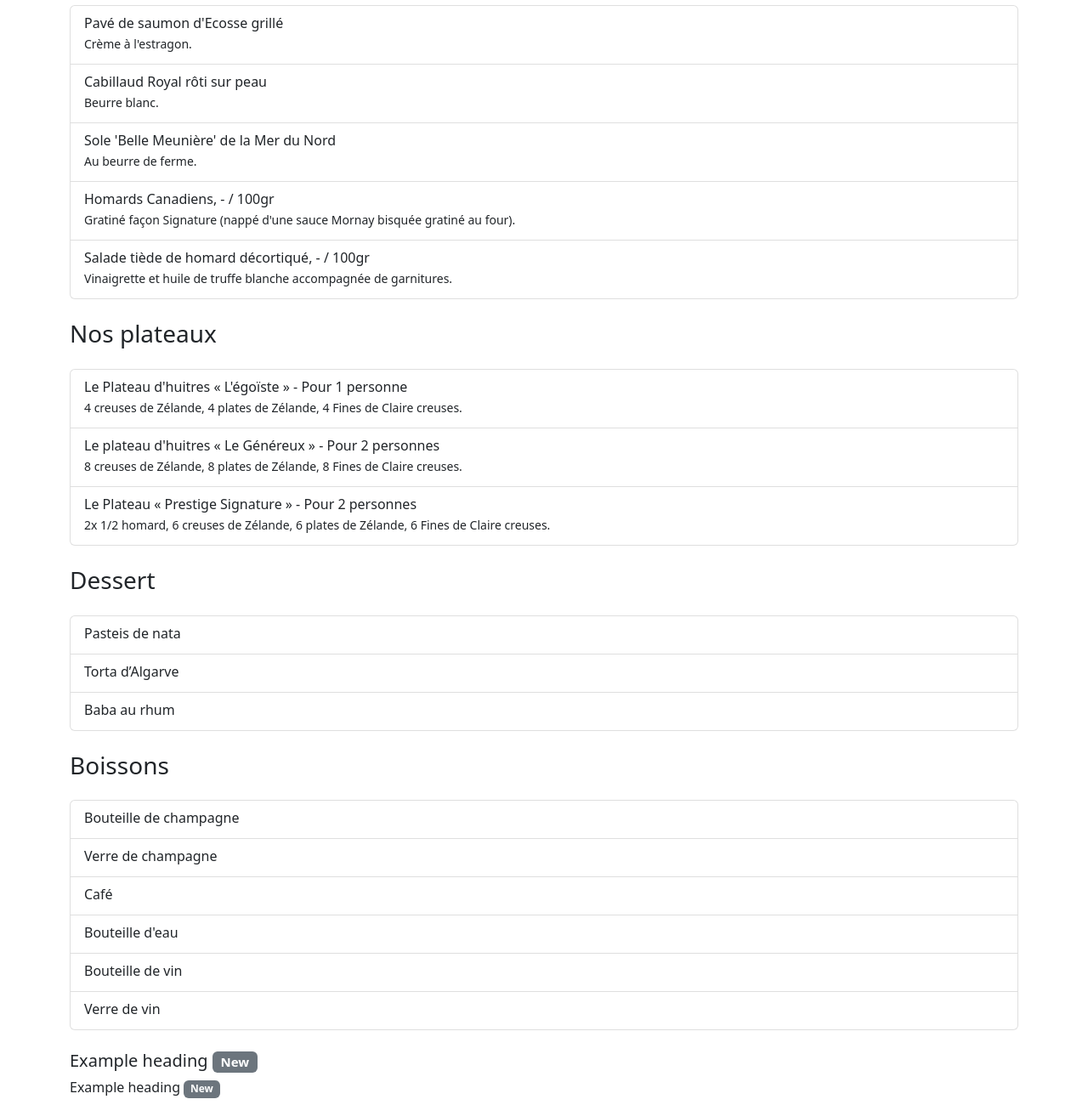
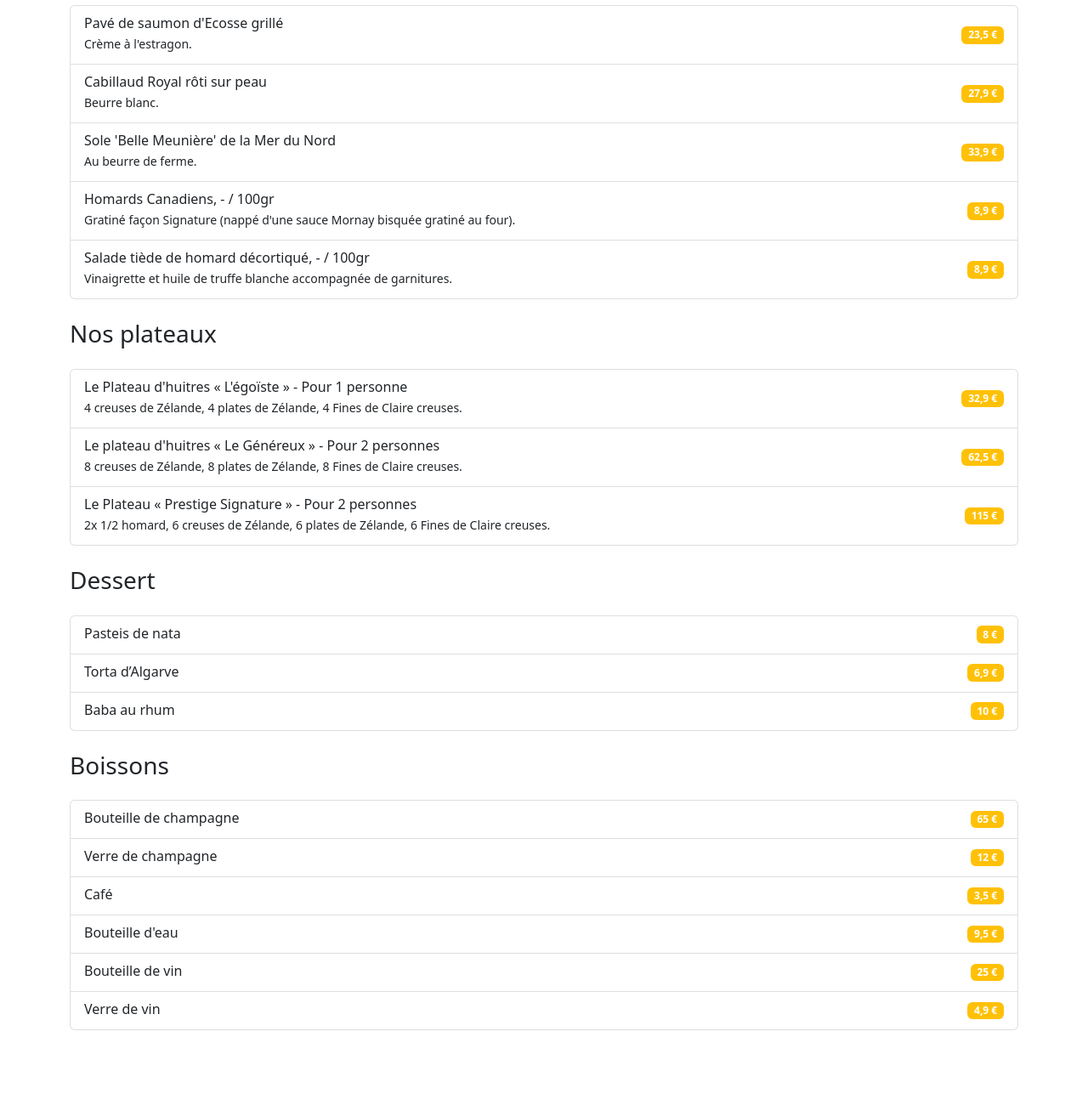
Before and after one commit to arnoldhaub/restaurant-css-framework, a plain HTML site: page menu.html in a window 1280 px wide. Shown: the part 1200-2500 px from the top of the page at 85% size. After the commit the page ends 2436 px from the top, so only its background shows below. Drawn offline with nearby package versions, Linux system fonts and the light colour scheme.

Commit message:
Notre menu - fin

```diff
--- a/menu.html
+++ b/menu.html
@@ -61,19 +61,19 @@
         <ul class="list-group my-4">
           <li class="list-group-item d-flex justify-content-between align-items-center">
             <p class="mb-1">Saumon fumé de Norvège artisanal tranché main<br><small>Échalote, persil frais et pain toasté.</small></p>
-            <span class="badge badge-primary badge-pill">17,8 €</span>
+            <span class="badge bg-warning badge-pill">17,8 €</span>
           </li>
           <li class="list-group-item d-flex justify-content-between align-items-center">
             <p class="mb-1">Huîtres creuses de Zélande fraiches de notre vivier - les 6<br><small>Vinaigre de framboise à l'échalotte et pain beurré.</small></p>
-            <span class="badge badge-primary badge-pill">13,9 €</span>
+            <span class="badge bg-warning badge-pill">13,9 €</span>
           </li>
           <li class="list-group-item d-flex justify-content-between align-items-center">
             <p class="mb-1">Huîtres plates de Zélande fraiches de notre vivier - les 6<br><small>Vinaigre de framboise à l'échalotte et pain beurré.</small></p>
-            <span class="badge badge-primary badge-pill">15,9 €</span>
+            <span class="badge bg-warning badge-pill">15,9 €</span>
           </li>
           <li class="list-group-item d-flex justify-content-between align-items-center">
             <p class="mb-1">Huîtres Fines de Claire fraiches de notre vivier - les 6<br><small>Vinaigre de framboise à l'échalotte et pain beurré.</small></p>
-            <span class="badge badge-primary badge-pill">17,9 €</span>
+            <span class="badge bg-warning badge-pill">17,9 €</span>
           </li>
         </ul>
 
@@ -82,27 +82,27 @@
         <ul class="list-group my-4">
           <li class="list-group-item d-flex justify-content-between align-items-center">
             <p class="mb-1">Croquettes de crevettes grises<br><small>De la Mer du Nord fait maison.</small></p>
-            <span class="badge badge-primary badge-pill">15,9 €</span>
+            <span class="badge bg-warning badge-pill">15,9 €</span>
           </li>
           <li class="list-group-item d-flex justify-content-between align-items-center">
             <p class="mb-1">Foie gras d'oie poêlé<br><small>Granny Smith caramélisée, réduction au sirop de Liège.</small></p>
-            <span class="badge badge-primary badge-pill">19,5 €</span>
+            <span class="badge bg-warning badge-pill">19,5 €</span>
           </li>
           <li class="list-group-item d-flex justify-content-between align-items-center">
             <p class="mb-1">Scampi à l'ail au beurre de ferme</p>
-            <span class="badge badge-primary badge-pill">16,7 €</span>
+            <span class="badge bg-warning badge-pill">16,7 €</span>
           </li>
           <li class="list-group-item d-flex justify-content-between align-items-center">
             <p class="mb-1">Scampi Diabolique façon Signature</p>
-            <span class="badge badge-primary badge-pill">16,8 €</span>
+            <span class="badge bg-warning badge-pill">16,8 €</span>
           </li>
           <li class="list-group-item d-flex justify-content-between align-items-center">
             <p class="mb-1">Scampi crème à l'ail</p>
-            <span class="badge badge-primary badge-pill">16,9 €</span>
+            <span class="badge bg-warning badge-pill">16,9 €</span>
           </li>
           <li class="list-group-item d-flex justify-content-between align-items-center">
             <p class="mb-1">6 huîtres creuses de Zélande gratinées en persillade<br><small>Ail, réduction au Sancerre blanc.</small></p>
-            <span class="badge badge-primary badge-pill">17,9 €</span>
+            <span class="badge bg-warning badge-pill">17,9 €</span>
           </li>
         </ul>
 
@@ -112,23 +112,23 @@
         <ul class="list-group my-4">
           <li class="list-group-item d-flex justify-content-between align-items-center">
             <p class="mb-1">Pavé de saumon d'Ecosse grillé<br><small>Crème à l'estragon.</small></p>
-            <span class="badge badge-primary badge-pill">23,5 €</span>
+            <span class="badge bg-warning badge-pill">23,5 €</span>
           </li>
           <li class="list-group-item d-flex justify-content-between align-items-center">
             <p class="mb-1">Cabillaud Royal rôti sur peau<br><small>Beurre blanc.</small></p>
-            <span class="badge badge-primary badge-pill">27,9 €</span>
+            <span class="badge bg-warning badge-pill">27,9 €</span>
           </li>
           <li class="list-group-item d-flex justify-content-between align-items-center">
             <p class="mb-1">Sole 'Belle Meunière' de la Mer du Nord<br><small>Au beurre de ferme.</small></p>
-            <span class="badge badge-primary badge-pill">33,9 €</span>
+            <span class="badge bg-warning badge-pill">33,9 €</span>
           </li>
           <li class="list-group-item d-flex justify-content-between align-items-center">
             <p class="mb-1">Homards Canadiens, - / 100gr<br><small>Gratiné façon Signature (nappé d'une sauce Mornay bisquée gratiné au four).</small></p>
-            <span class="badge badge-primary badge-pill">8,9 €</span>
+            <span class="badge bg-warning badge-pill">8,9 €</span>
           </li>
           <li class="list-group-item d-flex justify-content-between align-items-center">
             <p class="mb-1">Salade tiède de homard décortiqué, - / 100gr<br><small>Vinaigrette et huile de truffe blanche accompagnée de garnitures.</small></p>
-            <span class="badge badge-primary badge-pill">8,9 €</span>
+            <span class="badge bg-warning badge-pill">8,9 €</span>
           </li>
         </ul>
 
@@ -137,15 +137,15 @@
         <ul class="list-group my-4">
           <li class="list-group-item d-flex justify-content-between align-items-center">
             <p class="mb-1">Le Plateau d'huitres « L'égoïste » - Pour 1 personne<br><small>4 creuses de Zélande, 4 plates de Zélande, 4 Fines de Claire creuses.</small></p>
-            <span class="badge badge-primary badge-pill">32,9 €</span>
+            <span class="badge bg-warning badge-pill">32,9 €</span>
           </li>
           <li class="list-group-item d-flex justify-content-between align-items-center">
             <p class="mb-1">Le plateau d'huitres « Le Généreux » - Pour 2 personnes<br><small>8 creuses de Zélande, 8 plates de Zélande, 8 Fines de Claire creuses.</small></p>
-            <span class="badge badge-primary badge-pill">62,5 €</span>
+            <span class="badge bg-warning badge-pill">62,5 €</span>
           </li>
           <li class="list-group-item d-flex justify-content-between align-items-center">
             <p class="mb-1">Le Plateau « Prestige Signature » - Pour 2 personnes<br><small>2x 1/2 homard, 6 creuses de Zélande, 6 plates de Zélande, 6 Fines de Claire creuses.</small></p>
-            <span class="badge badge-primary badge-pill">115 €</span>
+            <span class="badge bg-warning badge-pill">115 €</span>
           </li>
         </ul>
 
@@ -154,15 +154,15 @@
         <ul class="list-group my-4">
           <li class="list-group-item d-flex justify-content-between align-items-center">
             <p class="mb-1">Pasteis de nata</p>
-            <span class="badge badge-primary badge-pill">8 €</span>
+            <span class="badge bg-warning badge-pill">8 €</span>
           </li>
           <li class="list-group-item d-flex justify-content-between align-items-center">
             <p class="mb-1">Torta d’Algarve</p>
-            <span class="badge badge-primary badge-pill">6,9 €</span>
+            <span class="badge bg-warning badge-pill">6,9 €</span>
           </li>
           <li class="list-group-item d-flex justify-content-between align-items-center">
             <p class="mb-1">Baba au rhum</p>
-            <span class="badge badge-primary badge-pill">10 €</span>
+            <span class="badge bg-warning badge-pill">10 €</span>
           </li>
         </ul>
 
@@ -172,33 +172,30 @@
         <ul class="list-group my-4">
           <li class="list-group-item d-flex justify-content-between align-items-center">
             <p class="mb-1">Bouteille de champagne</p>
-            <span class="badge badge-primary badge-pill">65 €</span>
+            <span class="badge bg-warning badge-pill">65 €</span>
           </li>
           <li class="list-group-item d-flex justify-content-between align-items-center">
             <p class="mb-1">Verre de champagne</p>
-            <span class="badge badge-primary badge-pill">12 €</span>
+            <span class="badge bg-warning badge-pill">12 €</span>
           </li>
           <li class="list-group-item d-flex justify-content-between align-items-center">
             <p class="mb-1">Café</p>
-            <span class="badge badge-primary badge-pill">3,5 €</span>
+            <span class="badge bg-warning badge-pill">3,5 €</span>
           </li>
           <li class="list-group-item d-flex justify-content-between align-items-center">
             <p class="mb-1">Bouteille d'eau</p>
-            <span class="badge badge-primary badge-pill">9,5 €</span>
+            <span class="badge bg-warning badge-pill">9,5 €</span>
           </li>
           <li class="list-group-item d-flex justify-content-between align-items-center">
             <p class="mb-1">Bouteille de vin</p>
-            <span class="badge badge-primary badge-pill">25 €</span>
+            <span class="badge bg-warning badge-pill">25 €</span>
           </li>
           <li class="list-group-item d-flex justify-content-between align-items-center">
             <p class="mb-1">Verre de vin</p>
-            <span class="badge badge-primary badge-pill">4,9 €</span>
+            <span class="badge bg-warning badge-pill">4,9 €</span>
           </li>
         </ul>
 
-
-        <h5>Example heading <span class="badge bg-secondary">New</span></h5>
-        <h6>Example heading <span class="badge bg-secondary">New</span></h6>
     </div>
 
     <script src="https://cdn.jsdelivr.net/npm/bootstrap@5.2.0-beta1/dist/js/bootstrap.bundle.min.js" integrity="sha384-pprn3073KE6tl6bjs2QrFaJGz5/SUsLqktiwsUTF55Jfv3qYSDhgCecCxMW52nD2" crossorigin="anonymous"></script>
```
